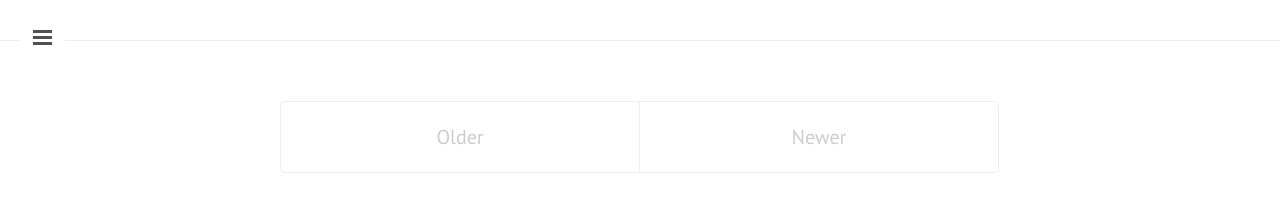
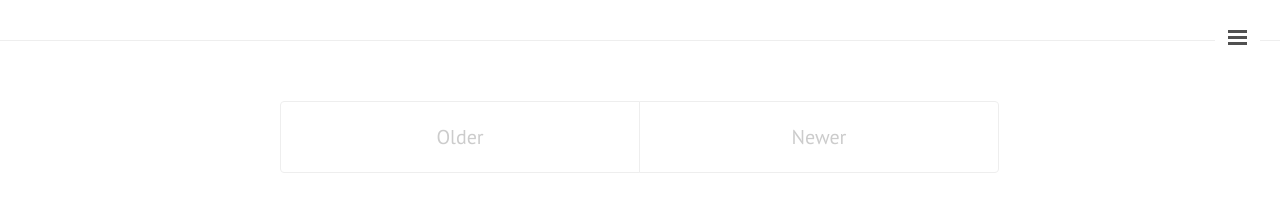
Before and after one commit to Burstcreations/Burstcreations.github.io, a Jekyll site: the page built from index.html, in a window 1280 px wide. Shown: the top 220 px of the page. Built offline with Jekyll 4.4.1, drawn with Linux system fonts in a browser that asks for light colours; Markdown is read by kramdown in place of the engine named in the settings.

Commit message:
reverse remove ver

```diff
--- a/_includes/sidebar.html
+++ b/_includes/sidebar.html
@@ -27,7 +27,6 @@
 
     <a class="sidebar-nav-item" href="{{ site.github.repo }}/archive/v{{ site.version }}.zip">Download</a>
     <a class="sidebar-nav-item" href="{{ site.github.repo }}">GitHub project</a>
-    <span class="sidebar-nav-item">Currently v{{ site.version }}</span>
   </nav>
 
   <div class="sidebar-item">
--- a/_layouts/default.html
+++ b/_layouts/default.html
@@ -3,7 +3,7 @@
 
   {% include head.html %}
 
-  <body>
+  <body class="layout-reverse">
 
     {% include sidebar.html %}
 
```
